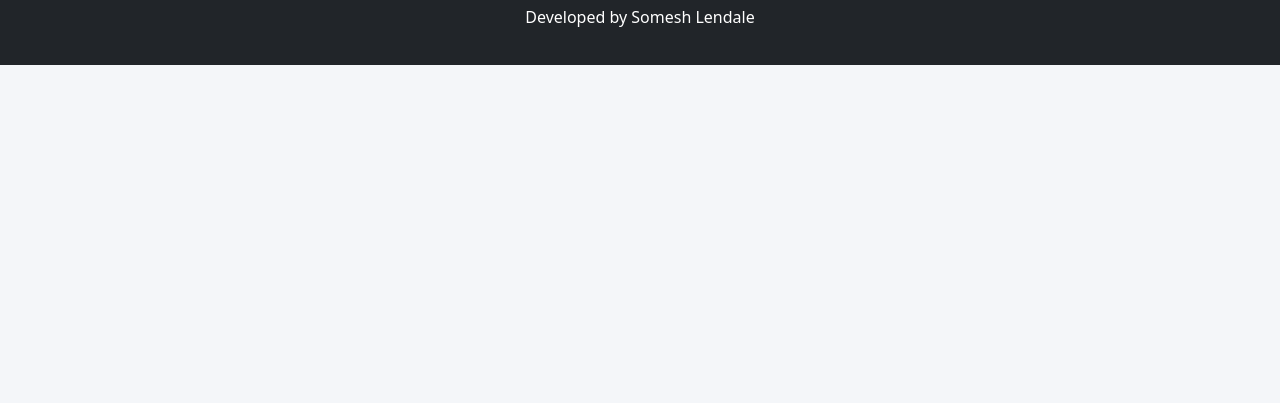
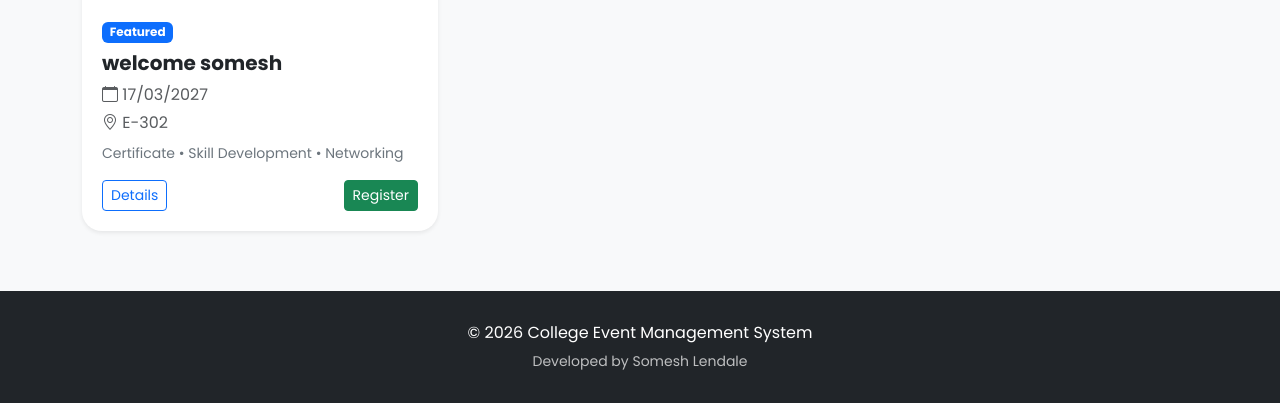
Before and after one commit to somesh129p/college-event-management, a Flask app: page /events in a window 1280 px wide. Shown: the part 673-1076 px from the top of the page. Before the commit the page ends 738 px from the top, so only its background shows below. Run offline with Flask 3, Linux system fonts and the light colour scheme; data comes from the database, SQL or seed files in the repository.

Commit message:
Upgraded homepage to startup-level UI

```diff
--- a/templates/events.html
+++ b/templates/events.html
@@ -3,18 +3,25 @@
 <head>
 <title>All Events | College Event Management</title>
 <meta name="viewport" content="width=device-width, initial-scale=1">
+
 <link href="https://cdn.jsdelivr.net/npm/bootstrap@5.3.0/dist/css/bootstrap.min.css" rel="stylesheet">
 <link href="https://cdn.jsdelivr.net/npm/bootstrap-icons@1.10.5/font/bootstrap-icons.css" rel="stylesheet">
+<link href="https://fonts.googleapis.com/css2?family=Poppins:wght@300;400;600;700&display=swap" rel="stylesheet">
 
 <style>
 body {
-    background-color: #f4f6f9;
+    background-color: #f8f9fa;
+    font-family: 'Poppins', sans-serif;
+}
+
+.navbar {
+    box-shadow: 0 2px 10px rgba(0,0,0,0.1);
 }
 
 .hero {
-    height: 250px;
-    background: linear-gradient(rgba(0,0,0,0.6), rgba(0,0,0,0.6)),
-    url('https://source.unsplash.com/1200x400/?college,event');
+    height: 320px;
+    background: linear-gradient(rgba(0,0,0,0.65), rgba(0,0,0,0.65)),
+    url('https://images.unsplash.com/photo-1523580846011-d3a5bc25702b');
     background-size: cover;
     background-position: center;
     color: white;
@@ -24,77 +31,118 @@ body {
     text-align: center;
 }
 
+.hero h1 {
+    font-weight: 700;
+    font-size: 42px;
+}
+
+.hero p {
+    font-size: 18px;
+    opacity: 0.9;
+}
+
+.section-title {
+    font-weight: 600;
+    margin-bottom: 30px;
+}
+
 .event-card {
-    border-radius: 15px;
-    transition: 0.3s;
+    border-radius: 20px;
+    overflow: hidden;
+    transition: all 0.3s ease;
+    border: none;
 }
 
 .event-card:hover {
-    transform: translateY(-5px);
-    box-shadow: 0 10px 25px rgba(0,0,0,0.2);
+    transform: translateY(-8px);
+    box-shadow: 0 15px 30px rgba(0,0,0,0.15);
+}
+
+.event-card img {
+    height: 180px;
+    object-fit: cover;
+}
+
+.event-body {
+    padding: 20px;
+}
+
+.badge-custom {
+    background: #0d6efd;
 }
 
 .footer {
     background: #212529;
     color: white;
-    padding: 20px;
-    margin-top: 50px;
-    text-align: center;
+    padding: 30px 0;
+    margin-top: 60px;
 }
 
+.footer small {
+    opacity: 0.7;
+}
 </style>
+</head>
 
-</head>
 <body>
 
 <!-- Navbar -->
-<nav class="navbar navbar-dark bg-dark">
+<nav class="navbar navbar-expand-lg navbar-dark bg-dark">
 <div class="container">
-<a class="navbar-brand" href="/">
+<a class="navbar-brand fw-bold" href="/">
 <i class="bi bi-calendar-event"></i> College Event Management
 </a>
-<a href="/register" class="btn btn-success">Register</a>
+
+<div>
+<a href="/register" class="btn btn-success me-2">Register</a>
+<a href="/admin" class="btn btn-outline-light">Admin</a>
+</div>
 </div>
 </nav>
 
-<!-- Hero -->
+<!-- Hero Section -->
 <div class="hero">
 <div>
-<h1>All College Events</h1>
-<p>Explore and register for upcoming events</p>
+<h1>Discover & Join Amazing College Events</h1>
+<p>Enhance your skills, build connections, and earn certificates</p>
+<a href="#events" class="btn btn-primary btn-lg mt-3">Browse Events</a>
 </div>
 </div>
 
-<!-- Events List -->
-<div class="container mt-5">
+<!-- Events Section -->
+<div class="container mt-5" id="events">
+<h2 class="text-center section-title">Upcoming Events</h2>
+
 <div class="row g-4">
 
 {% for event in events %}
 
 <div class="col-md-4">
-<div class="card event-card shadow p-3">
+<div class="card event-card shadow-sm">
 
-<h5>
-<i class="bi bi-calendar2-event text-primary"></i>
+<img src="https://source.unsplash.com/400x300/?conference,seminar" class="card-img-top">
+
+<div class="event-body">
+
+<span class="badge badge-custom mb-2">Featured</span>
+
+<h5 class="fw-bold">
 {{event[1]}}
 </h5>
 
-<p class="text-muted">
-<i class="bi bi-calendar"></i>
-{{event[2]}}
+<p class="text-muted mb-1">
+<i class="bi bi-calendar"></i> {{event[2]}}
 </p>
 
-<p class="text-muted">
-<i class="bi bi-geo-alt"></i>
-{{event[3]}}
+<p class="text-muted mb-2">
+<i class="bi bi-geo-alt"></i> {{event[3]}}
 </p>
 
 <p class="small text-secondary">
 Certificate • Skill Development • Networking
 </p>
 
-<div class="d-flex justify-content-between">
-
+<div class="d-flex justify-content-between mt-3">
 <a href="/event/{{event[0]}}" class="btn btn-outline-primary btn-sm">
 Details
 </a>
@@ -102,21 +150,30 @@ Details
 <a href="/register" class="btn btn-success btn-sm">
 Register
 </a>
+</div>
 
 </div>
-
 </div>
 </div>
 
 {% endfor %}
 
+{% if not events %}
+<div class="text-center mt-5">
+<i class="bi bi-calendar-x" style="font-size: 50px; color: gray;"></i>
+<p class="mt-3 text-muted">No events available right now. Please check back later.</p>
+</div>
+{% endif %}
+
 </div>
 </div>
 
 <!-- Footer -->
-<div class="footer">
-<p>© 2026 College Event Management System</p>
-<p>Developed by Somesh Lendale</p>
+<div class="footer text-center">
+<div class="container">
+<p class="mb-1">© 2026 College Event Management System</p>
+<small>Developed by Somesh Lendale</small>
+</div>
 </div>
 
 </body>
```
